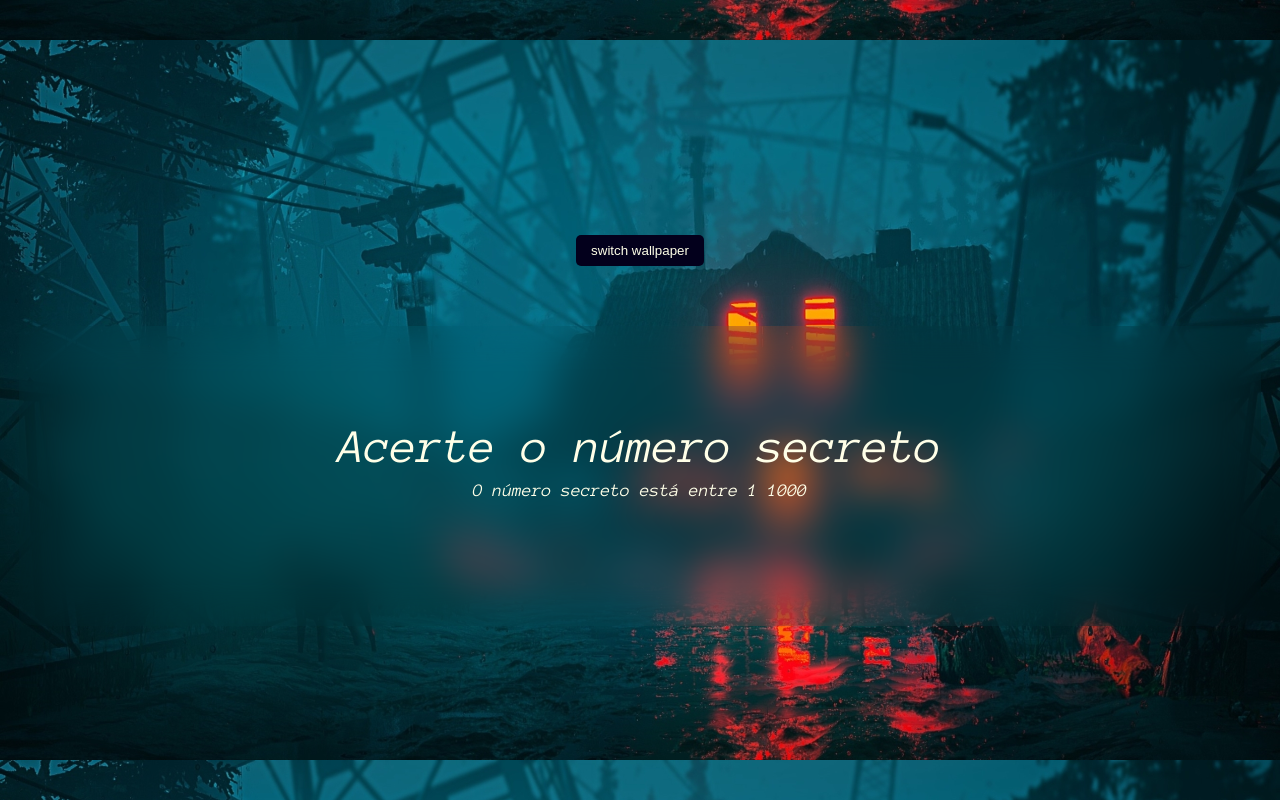
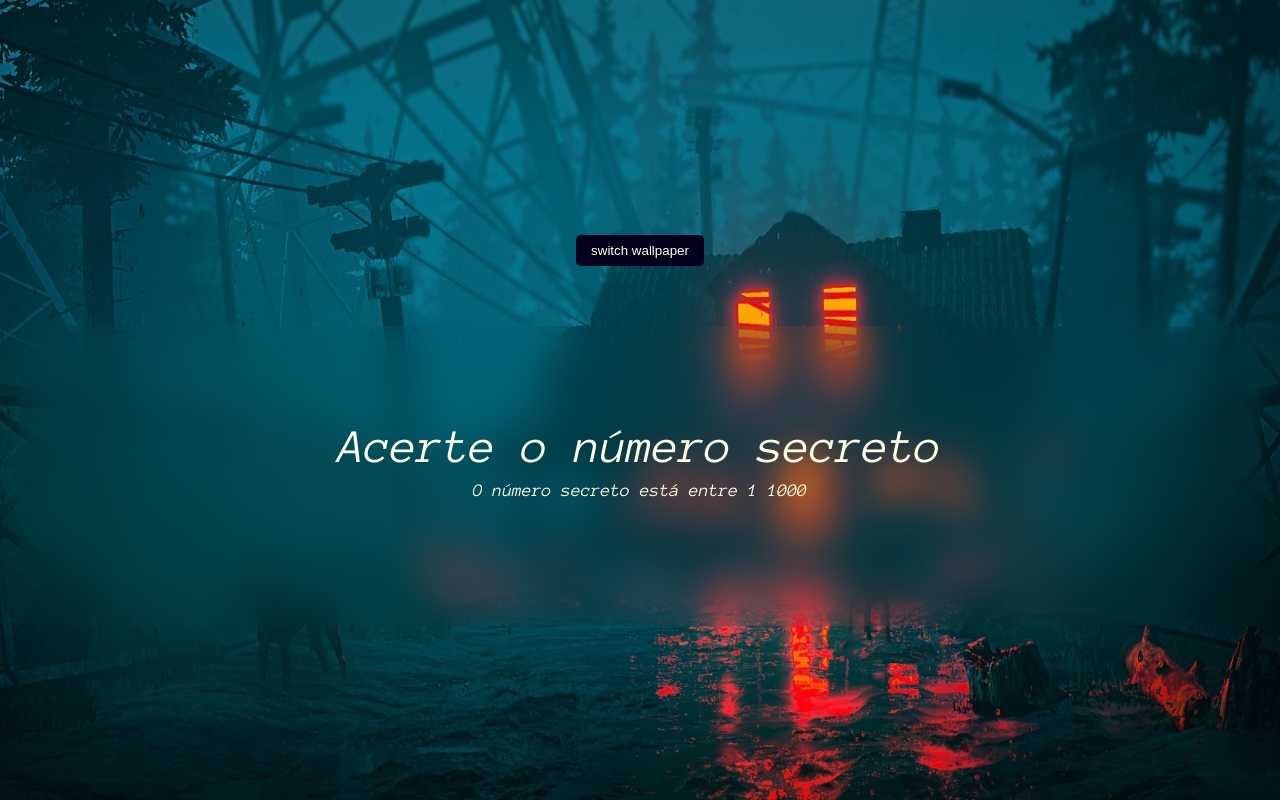
Before and after one commit to diogenespasqualoto/js-validacoes-e-reconhecimento-de-voz, a website: page index.html in a window 1280 px wide. Drawn offline with nearby package versions, Linux system fonts and the light colour scheme.

Commit message:
new style and files 2.0

```diff
--- a/styles.css
+++ b/styles.css
@@ -91,8 +91,7 @@ h3 {
 @media screen and (min-width:260px) {
     body {
         font-size: 12px;
-        background-size: contain;
-        background-repeat: repeat-y;
+        background-size: cover;
     }
 
     .box-blur {
```
